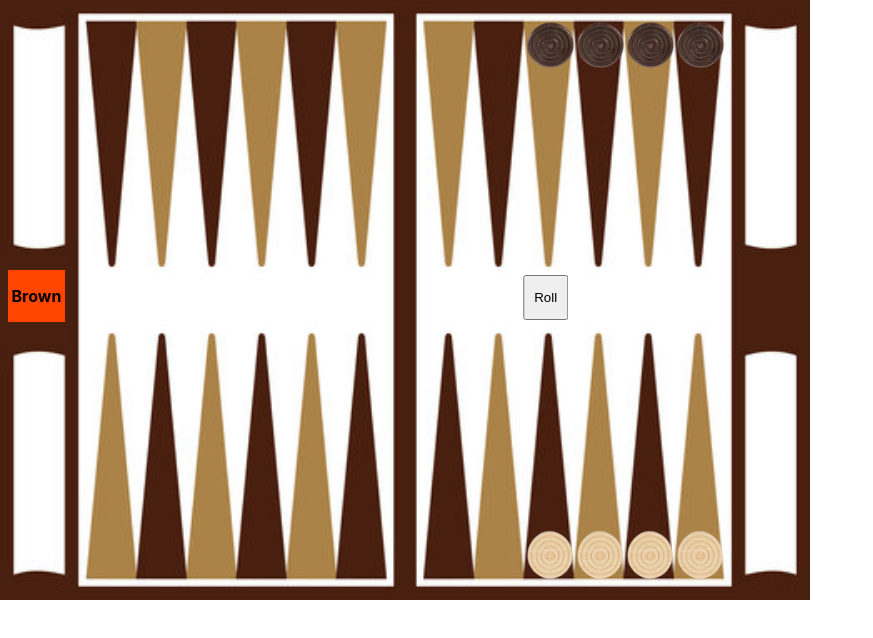
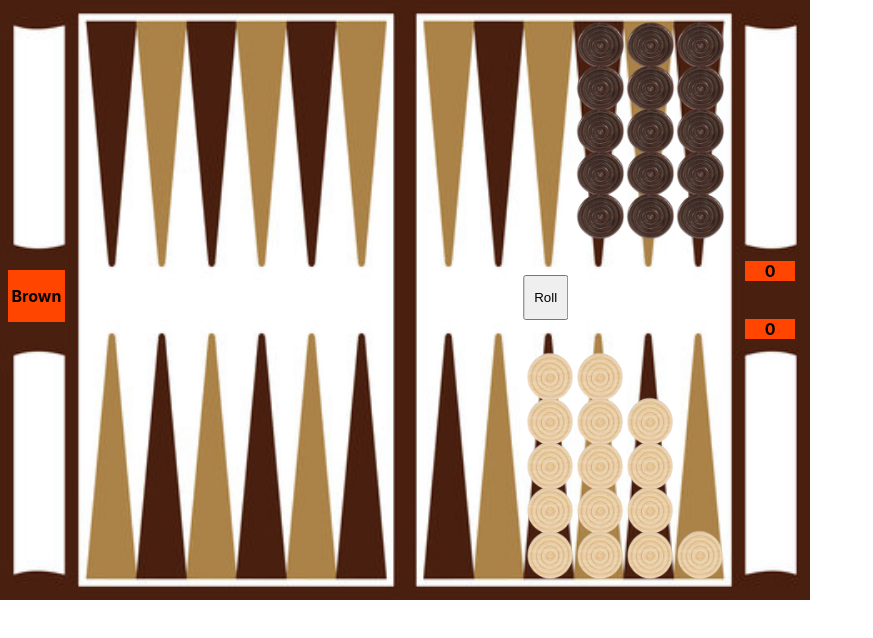
Before and after one commit to lukalicheli/backgammon, a React (Create React App) app in the folder backgammon/: page / in a window 1280 px wide. Shown: the top 638 px of the page, without its empty margins (0-873 px from the left). Built offline with nearby package versions, Linux system fonts and the light colour scheme.

Commit message:
Now when discarding pieces, if it goes over 9 it stops rendering the images. Also I added a counter that shows how many pieces there in each kill pile

```diff
--- a/backgammon/src/App.js
+++ b/backgammon/src/App.js
@@ -26,10 +26,10 @@ function App() {
   const [possibleColumnIndex, setPossibleColumnIndex] = useState([]);
   const [backgammon, setBackgammon] = useState([
     // value = [how many pieces in each slot, 0=white piece 1=brown piece, position on board starting from 0 like an array count]
-    [1, 1, 0],
-    [1, 1, 1],
-    [1, 1, 2],
-    [1, 1, 3],
+    [5, 1, 0],
+    [5, 1, 1],
+    [5, 1, 2],
+    [0, -1, 3],
     [0, -1, 4],
     [0, -1, 5],
     [0, -1, 6],
@@ -46,9 +46,9 @@ function App() {
     [0, -1, 17],
     [0, -1, 18, 6],
     [0, -1, 19, 5],
-    [1, 0, 20, 4],
-    [1, 0, 21, 3],
-    [1, 0, 22, 2],
+    [5, 0, 20, 4],
+    [5, 0, 21, 3],
+    [4, 0, 22, 2],
     [1, 0, 23, 1],
 
     // [2, 0, 0],
@@ -459,6 +459,8 @@ function App() {
         setRevived={setRevived}
         clicked={clicked}
         handleClick={handleClick}
+        killPileOne={killPileOne}
+        killPileTwo={killPileTwo}
       />
       <PlayerTurn turn={turn} />
     </div>
--- a/backgammon/src/components/dice/Dice.js
+++ b/backgammon/src/components/dice/Dice.js
@@ -136,7 +136,6 @@ function Dice({
         setRevived(false);
       }
     } else if (turn === 1) {
-      debugger;
       if (
         backgammon[firstIndex][1] === 1 || //These first two are to check
         backgammon[firstIndex][1] === -1 ||
--- a/backgammon/src/components/piles/DiscardPile.js
+++ b/backgammon/src/components/piles/DiscardPile.js
@@ -18,6 +18,8 @@ function DiscardPile({
   setPossibleMoves,
   setBackgammon,
   setTurn,
+  killPileOne,
+  killPileTwo,
 }) {
   const verifyLastPieces = () => {
     const backgammonBoard = [...backgammon];
@@ -134,10 +136,18 @@ function DiscardPile({
     }
   };
 
+  const maxPieces = 9;
+
   const discardedPieces = [];
   const discardedPiecesTwo = [];
 
-  for (let i = 0; i < discardPileOne; i++) {
+  const discardedPieceCount =
+    discardPileOne > maxPieces ? maxPieces : discardPileOne;
+
+  const discardedPieceCountTwo =
+    discardPileTwo > maxPieces ? maxPieces : discardPileTwo;
+
+  for (let i = 0; i < discardedPieceCount; i++) {
     discardedPieces.push(
       <PileOne
         className="killed-piece brown"
@@ -148,7 +158,7 @@ function DiscardPile({
     );
   }
 
-  for (let i = 0; i < discardPileTwo; i++) {
+  for (let i = 0; i < discardedPieceCountTwo; i++) {
     discardedPiecesTwo.push(
       <PileTwo
         className="killed-piece white"
@@ -164,6 +174,8 @@ function DiscardPile({
       <div className="discard-pile one" onClick={() => handleDiscard()}>
         {discardedPieces}
       </div>
+      <PileCount>{discardPileOne}</PileCount>
+      <PileCount>{discardPileTwo}</PileCount>
       <div className="discard-pile two" onClick={() => handleDiscard()}>
         {discardedPiecesTwo}
       </div>
@@ -182,6 +194,16 @@ const Container = styled.div`
   height: 90%;
 `;
 
+const PileCount = styled.p`
+  width: 50px;
+  height: 20px;
+  color: black;
+  font-weight: bolder;
+  display: flex;
+  justify-content: center;
+  background-color: orangered;
+`;
+
 const PileOne = styled.img`
   padding: 0px;
   width: 50px;
```
